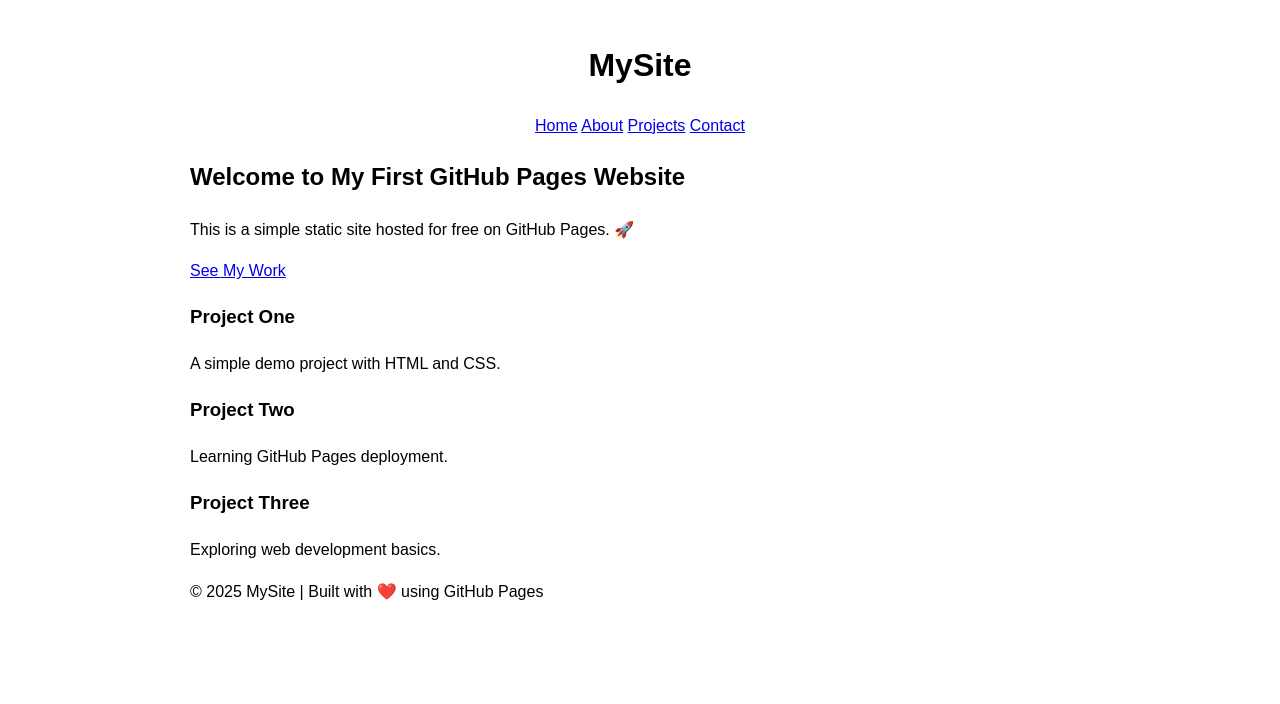
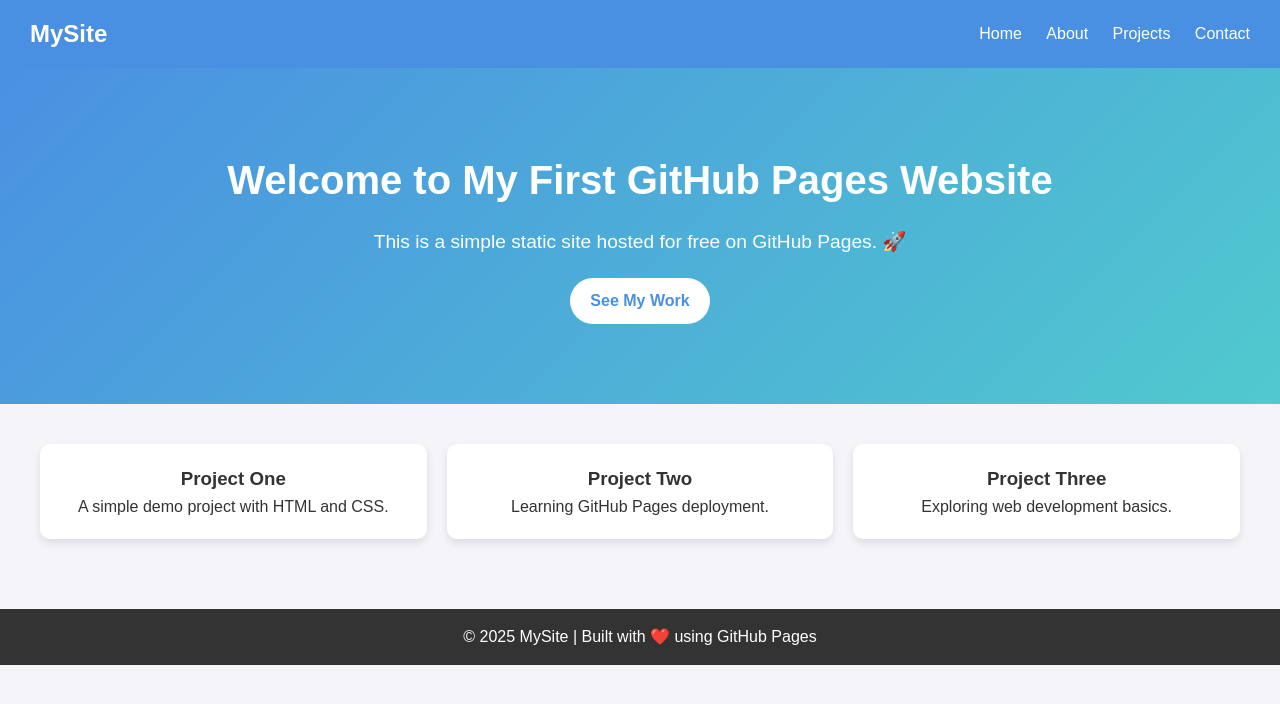
Before and after one commit to antoshreya/my-first-site, a plain HTML site: page index.html in a window 1280 px wide. Drawn offline with Linux system fonts and the light colour scheme.

Commit message:
Update styles.css

```diff
--- a/styles.css
+++ b/styles.css
@@ -1,2 +1,67 @@
-body { font-family: Arial, sans-serif; max-width: 900px; margin: 40px auto; padding: 0 20px; line-height: 1.6; }
-header { text-align: center; margin-bottom: 20px; }
+/* Reset & Base */
+* { margin: 0; padding: 0; box-sizing: border-box; }
+body { font-family: Arial, sans-serif; line-height: 1.6; background: #f4f4f9; color: #333; }
+
+/* Navbar */
+.navbar {
+  display: flex;
+  justify-content: space-between;
+  align-items: center;
+  background: #4a90e2;
+  color: #fff;
+  padding: 15px 30px;
+}
+.navbar .logo { font-size: 1.5em; font-weight: bold; }
+.navbar nav a {
+  color: #fff;
+  text-decoration: none;
+  margin-left: 20px;
+  font-weight: 500;
+}
+.navbar nav a:hover { text-decoration: underline; }
+
+/* Hero Section */
+.hero {
+  text-align: center;
+  padding: 80px 20px;
+  background: linear-gradient(135deg, #4a90e2, #50c9ce);
+  color: white;
+}
+.hero h2 { font-size: 2.5em; margin-bottom: 15px; }
+.hero p { font-size: 1.2em; margin-bottom: 20px; }
+.btn {
+  display: inline-block;
+  background: #fff;
+  color: #4a90e2;
+  padding: 10px 20px;
+  border-radius: 25px;
+  text-decoration: none;
+  font-weight: bold;
+}
+.btn:hover { background: #eaeaea; }
+
+/* Cards Section */
+.cards {
+  display: grid;
+  grid-template-columns: repeat(auto-fit, minmax(250px, 1fr));
+  gap: 20px;
+  padding: 40px;
+}
+.card {
+  background: white;
+  border-radius: 10px;
+  box-shadow: 0 4px 8px rgba(0,0,0,0.1);
+  padding: 20px;
+  text-align: center;
+  transition: transform 0.2s ease;
+}
+.card:hover { transform: translateY(-5px); }
+
+/* Footer */
+footer {
+  text-align: center;
+  padding: 15px;
+  background: #333;
+  color: #fff;
+  margin-top: 30px;
+}
```
